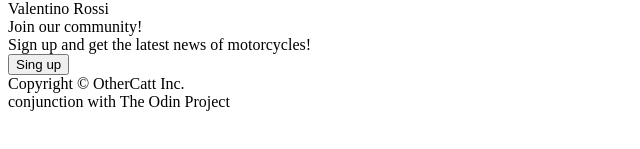
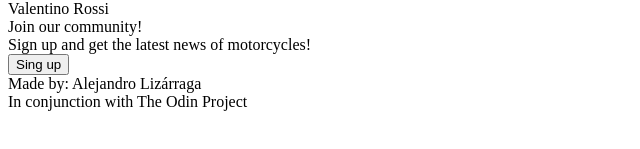
Before and after one commit to ALO55/Project-Landing-Page, a plain HTML site: page index.html in a window 1280 px wide. Shown: the part 381-530 px from the top of the page, 0-640 px from the left. Drawn offline with Linux system fonts and the light colour scheme.

Commit message:
Update index.html

```diff
--- a/index.html
+++ b/index.html
@@ -50,8 +50,8 @@
     </div>
 
     <div class="footer">
-      <div>Copyright © OtherCatt Inc.</div>
-      <div>conjunction with The Odin Project</div>
+      <div>Made by: Alejandro Lizárraga</div>
+      <div>In conjunction with The Odin Project</div>
     </div>
 </body>
 </html>
```
